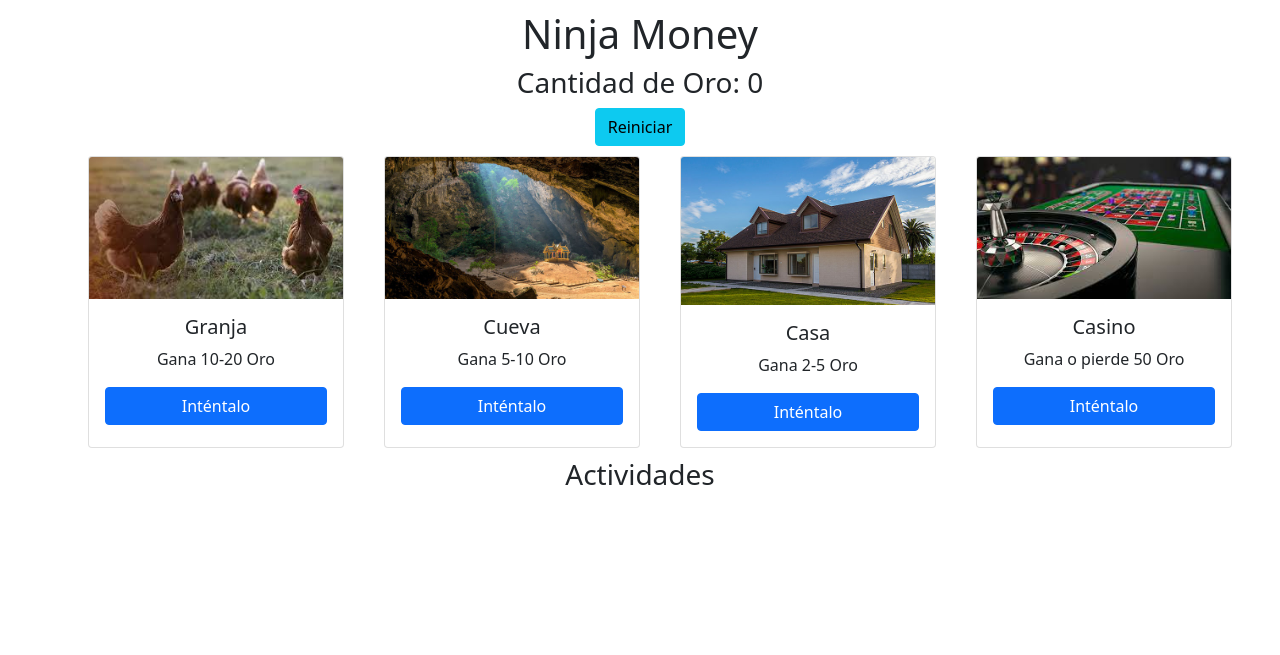
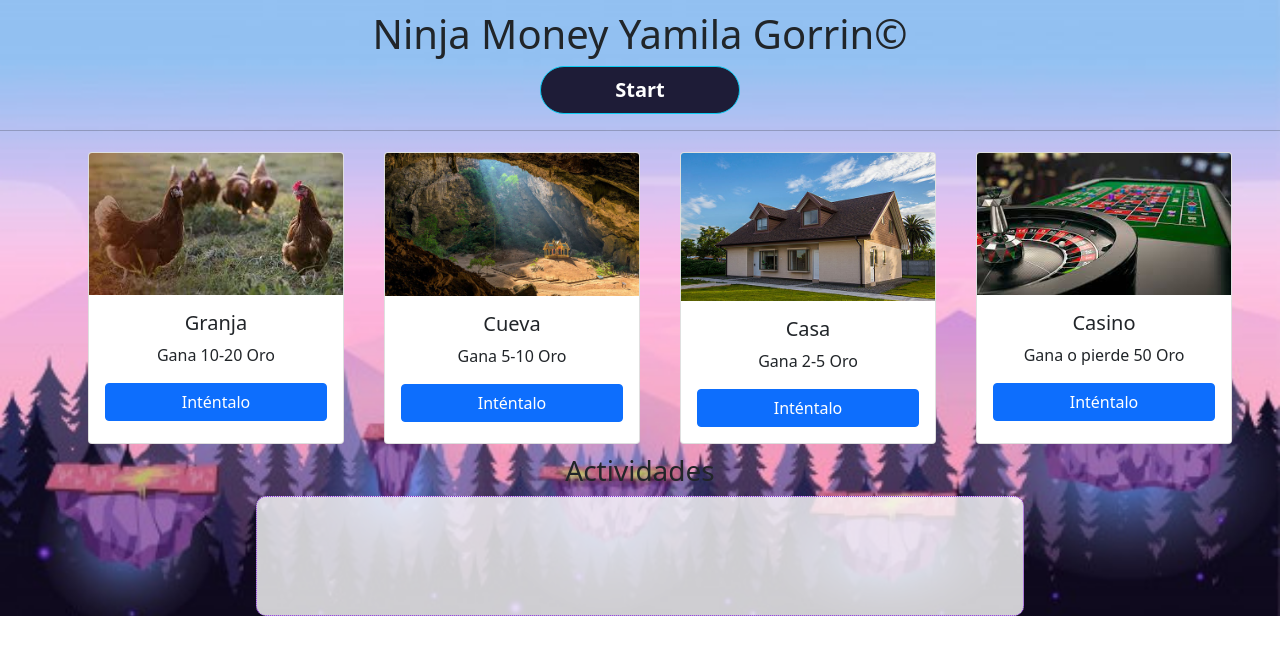
Before and after one commit to ygorrin/ninja-gold, a Django app: page / in a window 1280 px wide. Shown: the top 655 px of the page. Run offline with Django 3.2, Linux system fonts and the light colour scheme.

Commit message:
Ninja Gold V2

```diff
--- a/ninja_gold/urls.py
+++ b/ninja_gold/urls.py
@@ -1,7 +1,5 @@
-
 from django.contrib import admin
-from django.urls import path
-from django.urls import include
+from django.urls import path, include
 
 urlpatterns = [
     path('', include('process_money.urls')),
--- /dev/null
+++ b/process_money/static/css/main.css
@@ -0,0 +1,55 @@
+main {
+    margin: 0 auto;
+    text-align: center;
+    padding-top: 10px;
+    background: url('../img/bg-desktop.jpg') no-repeat top center/cover;
+}
+
+ul,
+li {
+    text-align: left;
+}
+
+main .cards {
+    display: flex;
+    flex-direction: row;
+    width: 100%;
+    justify-content: center;
+    margin: 5px 20px;
+}
+
+main .cards>form {
+    margin: 5px 20px;
+}
+
+main .cards>form>div {
+    display: flex;
+    flex-direction: column;
+}
+
+.actividades {
+    border: 1px dotted blueviolet;
+    width: 60vw;
+    height: 120px;
+    overflow-y: scroll;
+    margin: 0 auto;
+    border-radius: 10px;
+    background-color: rgba(255, 255, 255, 0.8);
+}
+
+.boton {
+    width: 200px;
+    border-radius: 30px;
+    background-color: #1E1C37;
+    color: white;
+    font-size: 20px;
+    font-weight: 600;
+}
+
+.rojo {
+    color: red;
+}
+
+.azul {
+    color: blueviolet;
+}
--- a/process_money/templates/index.html
+++ b/process_money/templates/index.html
@@ -9,39 +9,23 @@
     {% load static %}
     <link href="https://cdn.jsdelivr.net/npm/bootstrap@5.0.2/dist/css/bootstrap.min.css" rel="stylesheet"
         integrity="sha384-EVSTQN3/azprG1Anm3QDgpJLIm9Nao0Yz1ztcQTwFspd3yD65VohhpuuCOmLASjC" crossorigin="anonymous">
-    <style>
-        main{
-            margin: 0 auto;
-            text-align: center;
-            padding-top: 10px;
-        }
-
-        main .cards {
-            display: flex;
-            flex-direction: row;
-            width: 100%;
-            justify-content: center;
-            margin: 5px 20px;
-        }
-
-        main .cards>form {
-            margin: 5px 20px;
-        }
-
-        main .cards>form>div {
-            display: flex;
-            flex-direction: column;
-        }
-    </style>
+    <link rel="stylesheet" href="{% static 'css/main.css'%}">
 </head>
 
 <body>
     <main>
-        <h1>Ninja Money</h1>
-        <h3>Cantidad de Oro: {{contador}}</h3>
-        <button class="btn btn-info">Reiniciar</button>
+        <h1>Ninja Money Yamila Gorrin&#169; </h1>
+
+        {% for log in request.session.logs%}
+            {% if forloop.last %}
+                <h3>Cantidad de Oro: {{log.contador}} </h3>
+            {% endif %}
+        {% endfor %}
+
+        <a href="/vaciar_datos/" class="btn btn-info btn-lg boton">Start</a><hr>
+
         <div class="cards">
-            <form action='process_money' method='post' class="card" style="width: 20%;">
+            <form action='/crear_datos/' method='post' class="card" style="width: 20%;">
                 {% csrf_token %}
                 <input type="hidden" name="opcion" value="granja">
                 <img src="{% static 'img/granja.jpg' %}" class="card-img-top" alt="...">
@@ -51,9 +35,9 @@
                     <button class="btn btn-primary" type="submit">Inténtalo</button>
                 </div>
             </form>
-            <form action='process_money' method='post' class="card" style="width: 20%;">
+            <form action='/crear_datos/' method='post' class="card" style="width: 20%;">
                 {% csrf_token %}
-                <input type="hidden" name="opcion" value="granja">
+                <input type="hidden" name="opcion" value="cueva">
                 <img src="{% static 'img/cueva.jpg' %}" class="card-img-top" alt="...">
                 <div class="card-body">
                     <h5 class="card-title">Cueva</h5>
@@ -61,7 +45,7 @@
                     <button class="btn btn-primary" type="submit">Inténtalo</button>
                 </div>
             </form>
-            <form action='process_money' method='post' class="card" style="width: 20%;">
+            <form action='/crear_datos/' method='post' class="card" style="width: 20%;">
                 {% csrf_token %}
                 <input type="hidden" name="opcion" value="casa">
                 <img src="{% static 'img/casa.jpg' %}" class="card-img-top" alt="...">
@@ -71,7 +55,7 @@
                     <button class="btn btn-primary" type="submit">Inténtalo</button>
                 </div>
             </form>
-            <form action='process_money' method='post' class="card" style="width: 20%;">
+            <form action='/crear_datos/' method='post' class="card" style="width: 20%;">
                 {% csrf_token %}
                 <input type="hidden" name="opcion" value="casino">
                 <img src="{% static 'img/casino.jpg' %}" class="card-img-top" alt="...">
@@ -83,28 +67,20 @@
             </form>
         </div>
 
-        <div>
-            <h3>Actividades</h3>
+        <h3>Actividades</h3>
+        <div class="actividades">
             <ul>
-                {% for log in request.sections.context %}
-                  <li>
-                      <p color = "{{log.color}}"> </p>{{log.texto}}
-                  </li>
+                {% for log in request.session.logs reversed%}
+                    <li class="{{log.color}}">Juego #{{log.contador1}} {{log.texto}}, Record: {{log.contador}} </li>
                 {% endfor %}
             </ul>
-
-            </div>
-            {{texto}}
         </div>
-
     </main>
 
     <script src="https://cdn.jsdelivr.net/npm/bootstrap@5.0.2/dist/js/bootstrap.bundle.min.js"
         integrity="sha384-MrcW6ZMFYlzcLA8Nl+NtUVF0sA7MsXsP1UyJoMp4YLEuNSfAP+JcXn/tWtIaxVXM"
         crossorigin="anonymous"></script>
     <script src="{% static 'js/index.js' %}"></script>
-
-
 </body>
 
 </html>
--- a/process_money/urls.py
+++ b/process_money/urls.py
@@ -2,6 +2,7 @@ from django.urls import path, include
 from . import views
 urlpatterns = [
     path('', views.index),
-    path('process_money', views.process_money),
-    #path('second/<name>', views.second)
+    path('process_money/', views.index),
+    path('crear_datos/', views.crear_datos),
+    path('vaciar_datos/', views.vaciar_datos),
 ]
--- a/process_money/views.py
+++ b/process_money/views.py
@@ -2,27 +2,40 @@ from django.shortcuts import render, HttpResponse, redirect
 import random
 from time import localtime,strftime
 
-texto = []
-def index(request):
-    if 'contador' in request.session:
-        pass
-    else:
-        request.session['contador'] = 0
-
-    context = {
-        "contador": request.session['contador'],
-    }
-    return render(request,'index.html', context)
-
+# Funcion random
 def randInt(min=0,max=100):
     num = (random.random() * (max-min)+min)
     return round(num)
 
+#Funcion tiempo
 def gettime():
     time =strftime("%b %d, %Y, %H:%M %p", localtime())
     return time
 
-def process_money(request):
+
+#Funcion index
+def index(request):
+    print("Ejecutado index")
+    return render(request,'index.html')
+
+
+#Función principal métodos post
+def crear_datos(request):
+    #Si no existen, lo creara
+    if 'contador' not in request.session:
+        request.session['contador'] = 0
+    if 'contador1' not in request.session:
+        request.session['contador1'] = 0
+    else:
+        request.session['contador1'] += 1
+    if 'logs' not in request.session:
+        request.session['logs'] = []
+    color = ""
+    textoadd = ""
+    texto = []
+    # a esta altura existen contadores y variables.
+    print("Ejecutado crear datos - Creacion variables")
+
     if request.POST:
         print("opcion:", request.POST['opcion'])
         opcion = request.POST['opcion']
@@ -34,21 +47,36 @@ def process_money(request):
             numero = randInt(2,5)
         elif opcion =="casino":
             numero = randInt(-50,50)
+        request.session['contador'] = request.session['contador'] + numero
 
-    print("Valor Inicial: ",request.session['contador'])
-    request.session['contador'] += numero
-    if numero>=0:
-        color = "blue"
-        textoadd = "Ganaste: " + str(numero) + " Gold desde la " + opcion + "!  (" + gettime() + ")"
-    else:
-        color = "red"
-        textoadd = "Perdiste: " + str(numero) + " Gold desde la " + opcion + " Sorry!  (" + gettime() + ")"
-    print("Random: ", numero , "Request: ", request.session['contador'], textoadd)
-    texto.append(textoadd)
+        if numero>=0:
+            color = "azul"
+            textoadd = "Ganaste: " + str(numero) + " Gold desde " + opcion + "!  (" + gettime() + ")"
+        else:
+            color = "rojo"
+            textoadd = "Perdiste: " + str(numero) + " Gold desde " + opcion + " Sorry!  (" + gettime() + ")"
+        print("Ejecutado crear datos - Post")
 
-    context = {
-        'contador':  request.session['contador'],
-        'texto': texto,
-        'color' : color,
-    }
-    return render(request, 'index.html', context)
+    datos_a_entregar = {
+        'contador' : request.session['contador'], #Cuenta las monedas por jugada
+        'contador1': request.session['contador1'], #Cuental el número de la jugada
+        'color': color,
+        'texto' : textoadd,
+        }
+
+    request.session['logs'].append(datos_a_entregar)
+    request.session.save()
+    print("Ejecutado crear datos")
+    return redirect('/')
+
+#Función para vaciar datos
+def vaciar_datos(request):
+    if 'contador' in request.session:
+        del request.session['contador']
+    if 'contador1' in request.session:
+        del request.session['contador1']
+    if 'logs' in request.session:
+        del request.session['logs']
+    crear_datos(request)
+    print("Ejecutado vaciar datos")
+    return redirect('/')
```
Also changed, not shown: db.sqlite3, process_money/static/img/bg-desktop.jpg (added).
